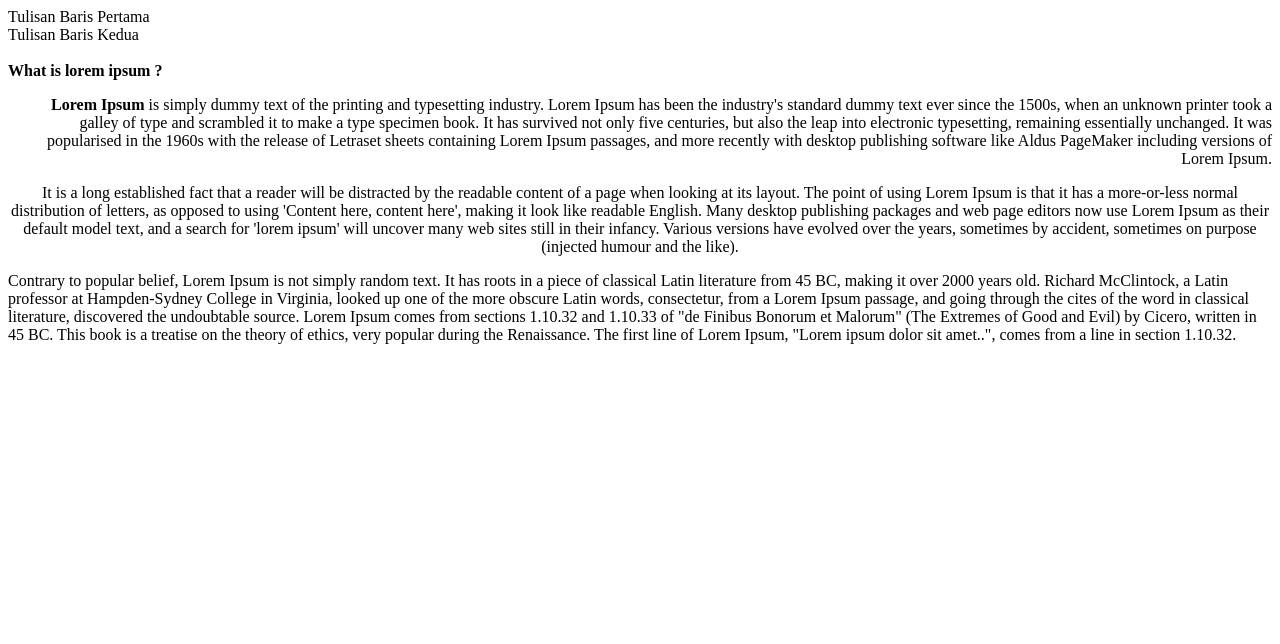
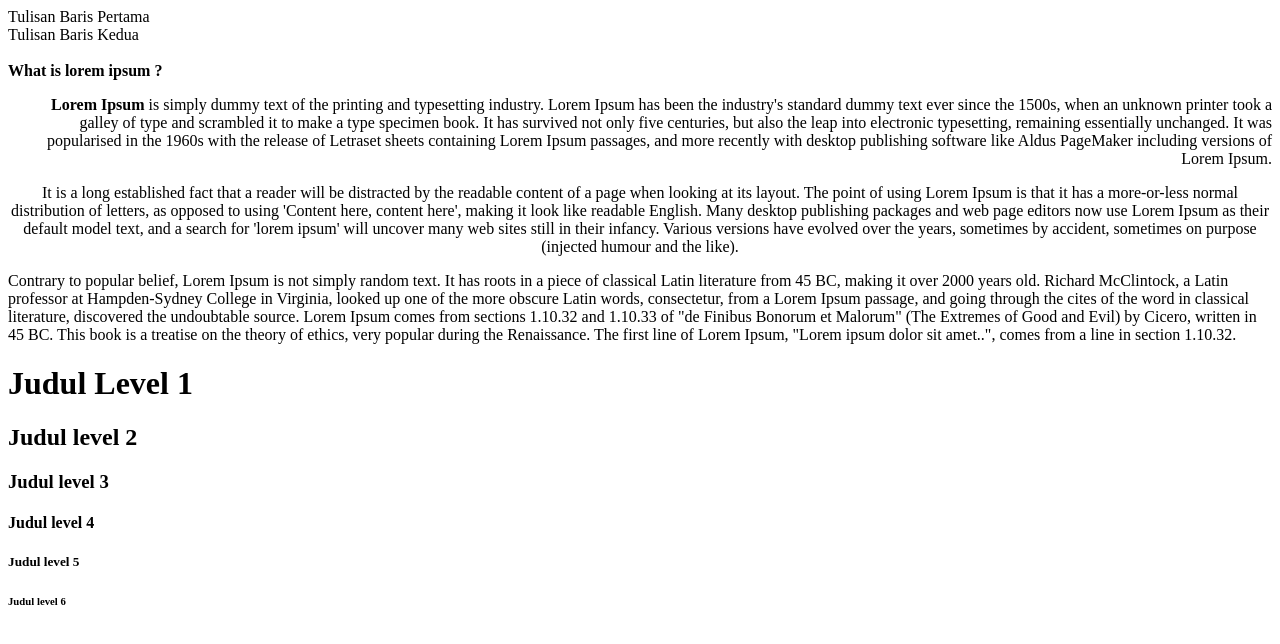
Before and after one commit to firmansyas/training, a plain HTML site: page 01_latihan.html in a window 1280 px wide. Drawn offline with Linux system fonts and the light colour scheme.

Commit message:
training

```diff
--- a/01_latihan.html
+++ b/01_latihan.html
@@ -11,6 +11,15 @@ Tulisan Baris Kedua
 <br> <br> <b> What is lorem ipsum ? </b>
 <p align="right"><b> Lorem Ipsum </b> is simply dummy text of the printing and typesetting industry. Lorem Ipsum has been the industry's standard dummy text ever since the 1500s, when an unknown printer took a galley of type and scrambled it to make a type specimen book. It has survived not only five centuries, but also the leap into electronic typesetting, remaining essentially unchanged. It was popularised in the 1960s with the release of Letraset sheets containing Lorem Ipsum passages, and more recently with desktop publishing software like Aldus PageMaker including versions of Lorem Ipsum.</p>
 <p align="center"> It is a long established fact that a reader will be distracted by the readable content of a page when looking at its layout. The point of using Lorem Ipsum is that it has a more-or-less normal distribution of letters, as opposed to using 'Content here, content here', making it look like readable English. Many desktop publishing packages and web page editors now use Lorem Ipsum as their default model text, and a search for 'lorem ipsum' will uncover many web sites still in their infancy. Various versions have evolved over the years, sometimes by accident, sometimes on purpose (injected humour and the like).</p>
-  </body>
+
   <p center="justify">Contrary to popular belief, Lorem Ipsum is not simply random text. It has roots in a piece of classical Latin literature from 45 BC, making it over 2000 years old. Richard McClintock, a Latin professor at Hampden-Sydney College in Virginia, looked up one of the more obscure Latin words, consectetur, from a Lorem Ipsum passage, and going through the cites of the word in classical literature, discovered the undoubtable source. Lorem Ipsum comes from sections 1.10.32 and 1.10.33 of "de Finibus Bonorum et Malorum" (The Extremes of Good and Evil) by Cicero, written in 45 BC. This book is a treatise on the theory of ethics, very popular during the Renaissance. The first line of Lorem Ipsum, "Lorem ipsum dolor sit amet..", comes from a line in section 1.10.32.</p>
+<!-- Komentar -->
+<h1>Judul Level 1</h1>
+<h2>Judul level 2</h2>
+<h3>Judul level 3</h3>
+<h4>Judul level 4</h4>
+<h5>Judul level 5</h5>
+<h6>Judul level 6</h6>
+
+</body>
 </html>
```
